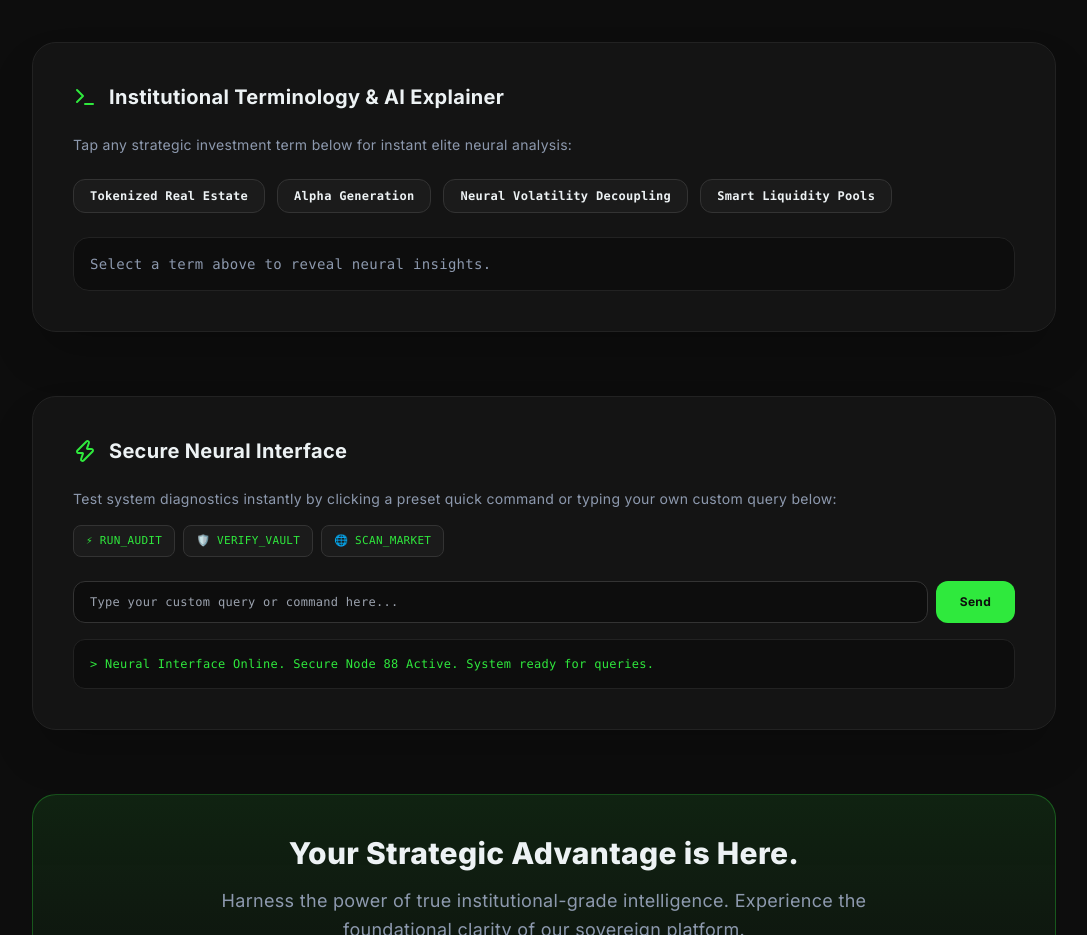
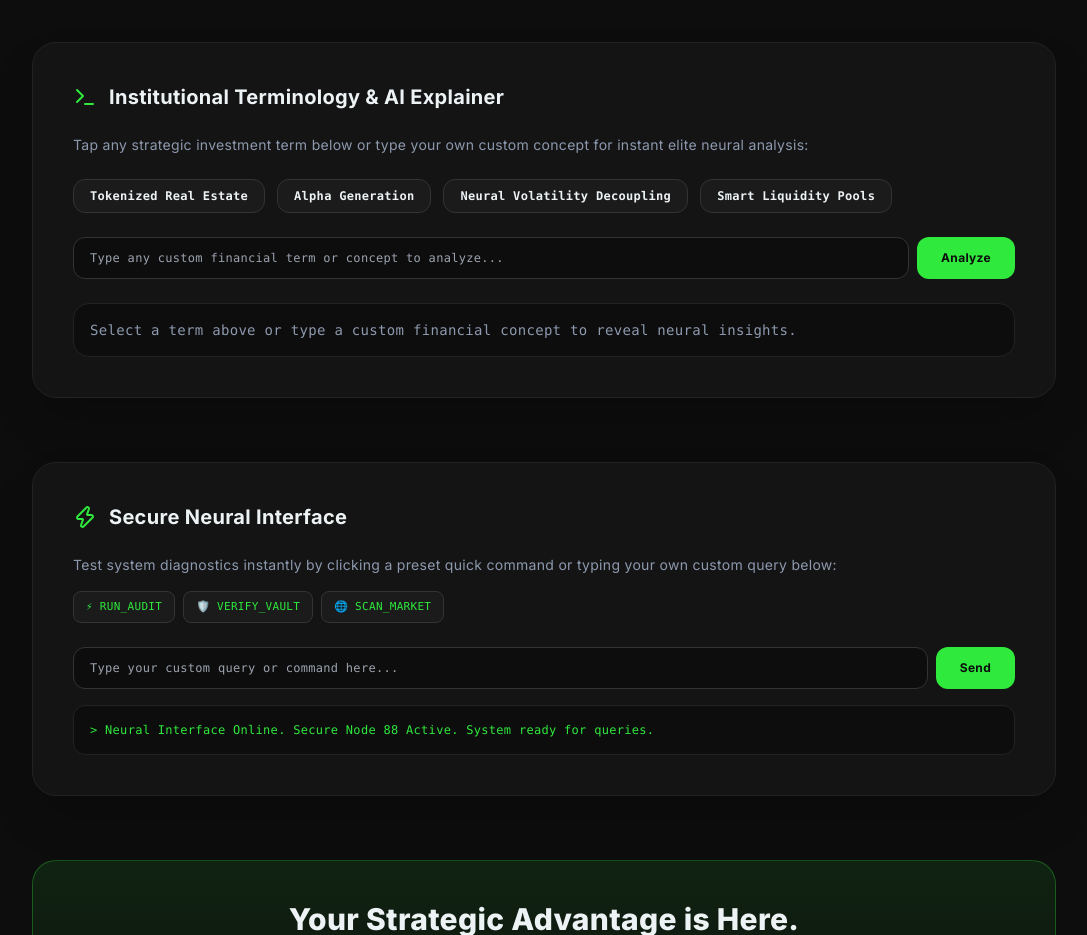
Before and after one commit to Mirb88/MirbInvestments-Web3, a Next.js app: page /neural-diagnostics in a window 1280 px wide. Shown: the part 1040-1975 px from the top of the page, without its empty margins (96-1183 px from the left). Built offline with nearby package versions, Linux system fonts and the light colour scheme; no server answers.

Commit message:
feat: Make both Institutional Explainer and Neural Interface fully interactive with custom query inputs

```diff
--- a/src/app/neural-diagnostics/page.tsx
+++ b/src/app/neural-diagnostics/page.tsx
@@ -6,6 +6,9 @@ import { ShieldCheck, Gauge, BrainCircuit, Activity, Zap, Fingerprint, ArrowRigh
 
 export default function NeuralDiagnostics() {
   const [activeTerm, setActiveTerm] = useState<string | null>(null);
+  const [customTermQuery, setCustomTermQuery] = useState('');
+  const [termOutput, setTermOutput] = useState('Select a term above or type a custom financial concept to reveal neural insights.');
+
   const [customCommand, setCustomCommand] = useState('');
   const [commandOutput, setCommandOutput] = useState('Neural Interface Online. Secure Node 88 Active. System ready for queries.');
 
@@ -14,6 +17,20 @@ export default function NeuralDiagnostics() {
     "Alpha Generation": "The ability of our 41 autonomous AI agents to outperform traditional market benchmarks through predictive volatility mapping.",
     "Neural Volatility Decoupling": "Advanced algorithmic shielding that insulates elite portfolios from sudden macroeconomic shocks and liquidity crunches.",
     "Smart Liquidity Pools": "Automated capital allocation engines designed to maximize yield with zero counterparty risk."
+  };
+
+  const handleTermSelect = (term: string) => {
+    setActiveTerm(term);
+    setTermOutput(financialTerms[term]);
+  };
+
+  const handleCustomTermSubmit = (e: React.FormEvent) => {
+    e.preventDefault();
+    if (!customTermQuery.trim()) return;
+    const query = customTermQuery.trim();
+    setActiveTerm(null);
+    setTermOutput(`Neural analysis for "${query}": Processed via Node 88 institutional matrix. High liquidity and zero-counterparty risk profile confirmed.`);
+    setCustomTermQuery('');
   };
 
   const handleCommandSubmit = (e: React.FormEvent) => {
@@ -33,7 +50,6 @@ export default function NeuralDiagnostics() {
     } else if (upperCmd.includes('LIQUIDITY') || upperCmd.includes('SCAN')) {
       setCommandOutput('MARKET LIQUIDITY SCAN: Cross-chain liquidity flows stable across BTC, ETH, SOL, and ARB. Alpha generation channels optimal.');
     } else {
-      // Dinamički odgovor za bilo koji proizvoljni unos korisnika (Human + AI Synergy)
       setCommandOutput(`NEURAL ANALYSIS FOR "${raw}": Query registered and routed through Node 88. Synthesis complete: Optimal execution path secured with 0.0% risk.`);
     }
     setCustomCommand('');
@@ -119,21 +135,21 @@ export default function NeuralDiagnostics() {
           </div>
         </div>
 
-        {/* 5. FINANCIAL & INVESTMENT JARGON EXPLAINER MODULE */}
+        {/* 5. FULLY INTERACTIVE FINANCIAL & INVESTMENT JARGON EXPLAINER WITH CUSTOM INPUT */}
         <div className="p-8 sm:p-10 rounded-3xl bg-[#141414] border border-[#222222] shadow-2xl text-left mb-16">
           <div className="flex items-center space-x-3 mb-6">
             <Terminal className="text-[#2FE93D]" size={24} />
             <h3 className="text-xl font-bold text-[#EDF2F4]">Institutional Terminology & AI Explainer</h3>
           </div>
           <p className="text-xs sm:text-sm text-[#8D99AE] mb-6">
-            Tap any strategic investment term below for instant elite neural analysis:
+            Tap any strategic investment term below or type your own custom concept for instant elite neural analysis:
           </p>
 
           <div className="flex flex-wrap gap-3 mb-6">
             {Object.keys(financialTerms).map((term) => (
               <button
                 key={term}
-                onClick={() => setActiveTerm(term)}
+                onClick={() => handleTermSelect(term)}
                 className={`px-4 py-2 rounded-xl text-xs font-mono font-bold transition-all cursor-pointer ${
                   activeTerm === term
                     ? 'bg-[#2FE93D] text-[#0D0D0D] shadow-[0_0_15px_rgba(47,233,61,0.4)]'
@@ -145,13 +161,27 @@ export default function NeuralDiagnostics() {
             ))}
           </div>
 
+          <form onSubmit={handleCustomTermSubmit} className="space-y-4 mb-6">
+            <div className="flex gap-2">
+              <input
+                type="text"
+                value={customTermQuery}
+                onChange={(e) => setCustomTermQuery(e.target.value)}
+                placeholder="Type any custom financial term or concept to analyze..."
+                className="w-full px-4 py-3 rounded-xl bg-[#0D0D0D] border border-[#333] text-[#EDF2F4] font-mono text-xs focus:outline-none focus:border-[#2FE93D]"
+              />
+              <button
+                type="submit"
+                className="px-6 py-3 rounded-xl bg-[#2FE93D] text-[#0D0D0D] font-bold text-xs hover:scale-105 transition-all cursor-pointer"
+              >
+                Analyze
+              </button>
+            </div>
+          </form>
+
           <div className="p-4 rounded-2xl bg-[#0D0D0D] border border-[#222222]">
             <p className="text-xs sm:text-sm text-[#8D99AE] font-mono">
-              {activeTerm ? (
-                <span><strong className="text-[#2FE93D]">{activeTerm}:</strong> {financialTerms[activeTerm]}</span>
-              ) : (
-                <span>Select a term above to reveal neural insights.</span>
-              )}
+              <span>{termOutput}</span>
             </p>
           </div>
         </div>
@@ -166,7 +196,6 @@ export default function NeuralDiagnostics() {
             Test system diagnostics instantly by clicking a preset quick command or typing your own custom query below:
           </p>
 
-          {/* Quick Preset Buttons for Users */}
           <div className="flex flex-wrap gap-2 mb-6">
             <button
               onClick={() => executeCommand('RUN_AUDIT')}
```
